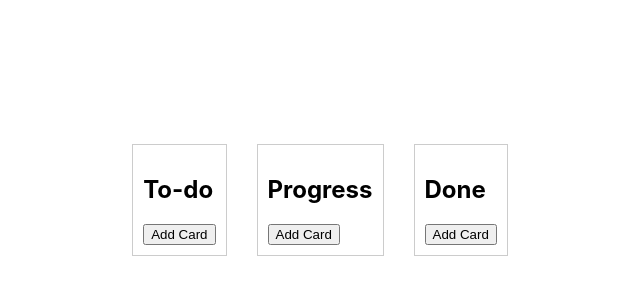
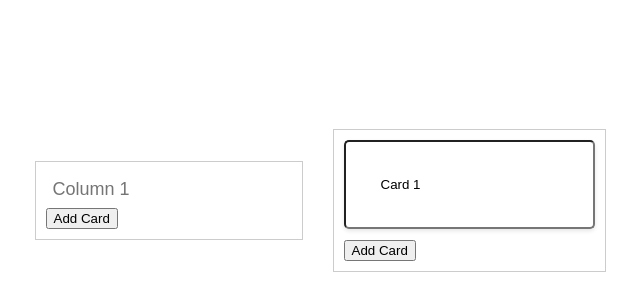
Before and after one commit to EricLarwa/Backlog, a React (Create React App) app in the folder my-app/: page / in a window 1280 px wide. Shown: the part 200-500 px from the top of the page, without its empty margins (320-960 px from the left). Built offline with nearby package versions, Linux system fonts and the light colour scheme.

Commit message:
stututut

```diff
--- a/my-app/package.json
+++ b/my-app/package.json
@@ -6,9 +6,11 @@
     "@testing-library/jest-dom": "^5.17.0",
     "@testing-library/react": "^13.4.0",
     "@testing-library/user-event": "^13.5.0",
+    "@types/react-dnd": "^3.0.2",
     "bootstrap-icons": "^1.11.3",
     "react": "^18.2.0",
     "react-bootstrap": "^2.10.1",
+    "react-dnd": "^16.0.1",
     "react-dom": "^18.2.0",
     "react-icons": "^5.0.1",
     "react-scripts": "5.0.1",
--- a/my-app/src/App.css
+++ b/my-app/src/App.css
@@ -72,6 +72,10 @@ div .container {
 }
 
 .header {
-  font-size: medium;
+  font-size: large;
+  border: none;
+  border-style: none;
+  padding: 5px;
+  margin: 2px;
 
 }
--- a/my-app/src/Components/TaskInput.js
+++ b/my-app/src/Components/TaskInput.js
@@ -6,9 +6,8 @@ import HeaderArea from './HeaderArea'
 const Input = () => {
 
     const [columns, setColumns] = useState([
-        [{ type: 'header', content: 'To-do' }],
-        [{ type: 'header', content: 'Progress' }],
-        [{ type: 'header', content: 'Done' }]
+        [{ type: 'header', content: 'Column 1' }],
+        [{ type: 'card', content: 'Card 1' }]
       ]);
 
     const addCard = (columnIndex) => {
@@ -23,14 +22,6 @@ const Input = () => {
         setColumns(newColumns);
     };
 
-    const handleDeleteCard = (columnIndex) => (cardIndex) =>{
-        console.log('Deleteing card:', columnIndex, cardIndex);
-        const newColumns =[...columns];
-        newColumns[columnIndex].splice(cardIndex, 1);
-        console.log("New Columns:", newColumns);
-        setColumns(newColumns);
-    }
-
       return (
         <div className="container">
         {columns.map((column, columnIndex) => (
@@ -38,9 +29,12 @@ const Input = () => {
             {column.map((item, cardIndex) => (
                 <div key={cardIndex}>
                 {item.type === 'header' ? (
-                                <HeaderArea name={item.content} showDeleteButton={false}/>
+                    <input
+                    type="text"
+                    className="header"
+                    placeholder={item.content}
+                    />
                 ) : (
-                                <div>
                     <input
                     type="text"
                     className="card"
@@ -48,10 +42,7 @@ const Input = () => {
                     value={item.content}
                     onChange={(event) => handleChange(event, columnIndex, cardIndex)}
                     />
-                                    <Button variant="danger" onClick={() => handleDeleteCard(columnIndex)(cardIndex)}>
-                                        <FaTrash />
-                                    </Button>
-                                </div>
+
                 )}
                 </div>
             ))}
@@ -60,6 +51,6 @@ const Input = () => {
         ))}
         </div>
       );
-};
+}
 
 export default Input;
```
Also changed, not shown: 1 other file (tests, documents, lock files or other folders). Lines whose indentation alone changed are shown as unchanged.
